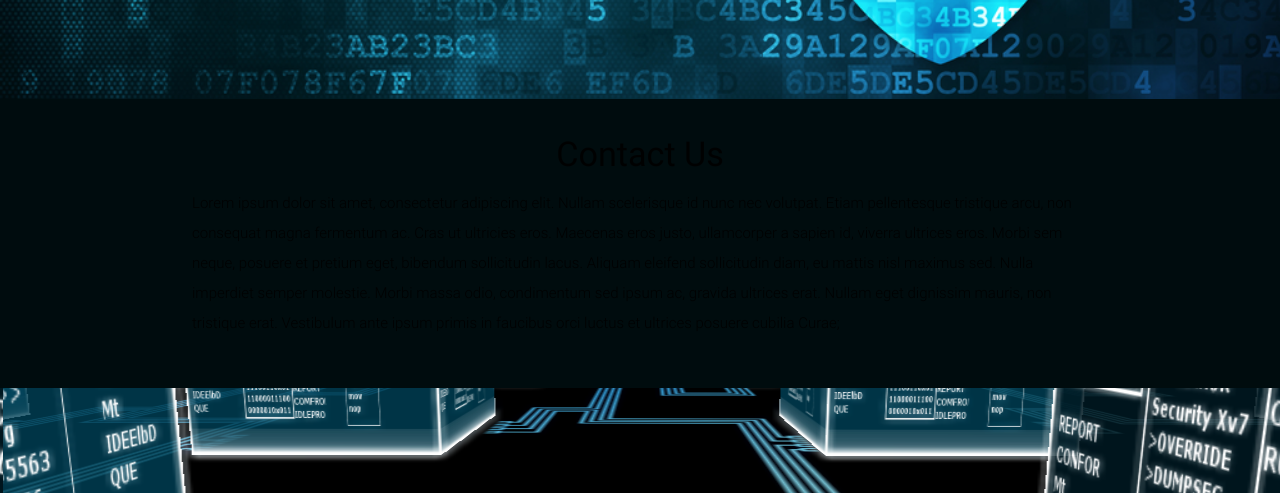
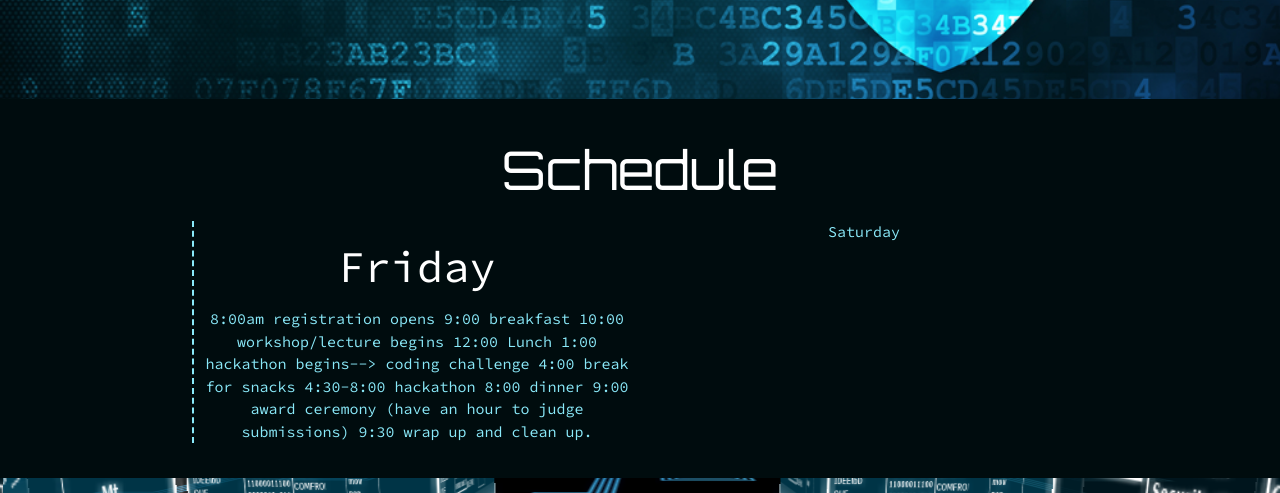
Before and after one commit to RileyDaria/ACMW-Hackathon, a plain HTML site: page index.html in a window 1280 px wide. Shown: the part 1240-1733 px from the top of the page. Drawn offline with nearby package versions, Linux system fonts and the light colour scheme.

Commit message:
Modified schedule

```diff
--- a/css/style.css
+++ b/css/style.css
@@ -8,6 +8,10 @@
  #main{
 
  }
+ .code-font{
+  font-family: 'Source Code Pro', monospace;
+  color:#8aeafa;
+ }
  h1.header{
   font-family: 'Orbitron', sans-serif;
   color: ghost-white;
@@ -15,11 +19,21 @@
   font-size: 6rem;
  }
  h2{
-    font-family: 'Orbitron', sans-serif;
-  color: ghost-white;
+ font-family: 'Orbitron', sans-serif;
+  color: ghost-white ! important;
  }
 .dr-blue{
   background-color:#000c0e ! important;
+}
+
+
+/*** Schedule Styling**/
+
+.custom-left{
+  border-left-style: dashed;
+  border-color: #8aeafa;
+  border-width: 2px;
+
 }
 nav ul a,
 nav .brand-logo {
--- a/index.html
+++ b/index.html
@@ -9,7 +9,7 @@
   <link href="https://fonts.googleapis.com/icon?family=Material+Icons" rel="stylesheet">
   <link href="css/materialize.css" type="text/css" rel="stylesheet" media="screen,projection"/>
   <link href="css/style.css" type="text/css" rel="stylesheet" media="screen,projection"/>
-  <link href="https://fonts.googleapis.com/css?family=Orbitron" rel="stylesheet">
+  <link href="https://fonts.googleapis.com/css?family=Orbitron|Source+Code+Pro"" rel="stylesheet">
 </head>
 <body class="dr-blue">
   <nav class="dr-blue" role="navigation">
@@ -56,7 +56,7 @@
             <h2 class="center brown-text"><i class="material-icons">flash_on</i></h2>
             <h5 class="center">Speeds up development</h5>
 
-            <p class="light">We did most of the heavy lifting for you to provide a default stylings that incorporate our custom components. Additionally, we refined animations and transitions to provide a smoother experience for developers.</p>
+            <p class="code-font">We did most of the heavy lifting for you to provide a default stylings that incorporate our custom components. Additionally, we refined animations and transitions to provide a smoother experience for developers.</p>
           </div>
         </div>
 
@@ -100,8 +100,29 @@
       <div class="row">
         <div class="col s12 center">
           <h3><i class="mdi-content-send brown-text"></i></h3>
-          <h4>Contact Us</h4>
-          <p class="left-align light">Lorem ipsum dolor sit amet, consectetur adipiscing elit. Nullam scelerisque id nunc nec volutpat. Etiam pellentesque tristique arcu, non consequat magna fermentum ac. Cras ut ultricies eros. Maecenas eros justo, ullamcorper a sapien id, viverra ultrices eros. Morbi sem neque, posuere et pretium eget, bibendum sollicitudin lacus. Aliquam eleifend sollicitudin diam, eu mattis nisl maximus sed. Nulla imperdiet semper molestie. Morbi massa odio, condimentum sed ipsum ac, gravida ultrices erat. Nullam eget dignissim mauris, non tristique erat. Vestibulum ante ipsum primis in faucibus orci luctus et ultrices posuere cubilia Curae;</p>
+          <h2 class="white-text">Schedule</h2>
+          <div class="code-font">
+            <div class="col s12 m6 l6 custom-left">
+             <h3 class="white-text"> Friday</h3>
+                  <div class="code-font">
+                    8:00am registration opens
+9:00 breakfast
+10:00 workshop/lecture begins
+12:00 Lunch
+1:00 hackathon begins--> coding challenge
+4:00 break for snacks
+4:30-8:00 hackathon
+8:00 dinner
+9:00 award ceremony (have an hour to judge submissions)
+9:30 wrap up and clean up.
+
+                  </div>
+            </div>
+            <div class="col s12 m6 l6">
+              Saturday
+            </div>
+
+      </div>
         </div>
       </div>
 
```
